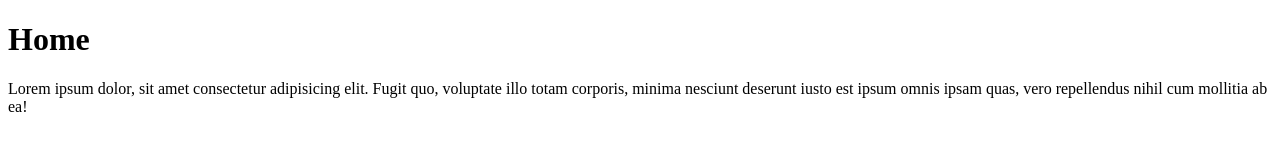
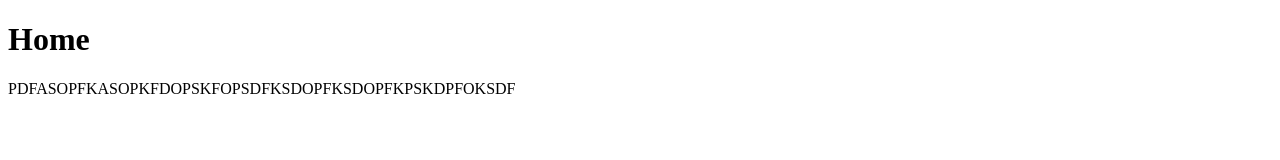
Before and after one commit to gabrielgmaz-netizen/paginateste, a plain HTML site: page index.html in a window 1280 px wide. Drawn offline with Linux system fonts and the light colour scheme.

Commit message:
MUDEI NOVAMENTE A INTRO

```diff
--- a/index.html
+++ b/index.html
@@ -7,6 +7,6 @@
 </head>
 <body>
     <h1>Home</h1>
-    <p> Lorem ipsum dolor, sit amet consectetur adipisicing elit. Fugit quo, voluptate illo totam corporis, minima nesciunt deserunt iusto est ipsum omnis ipsam quas, vero repellendus nihil cum mollitia ab ea!</p>
+    <p> PDFASOPFKASOPKFDOPSKFOPSDFKSDOPFKSDOPFKPSKDPFOKSDF</p>
 </body>
 </html>
```
